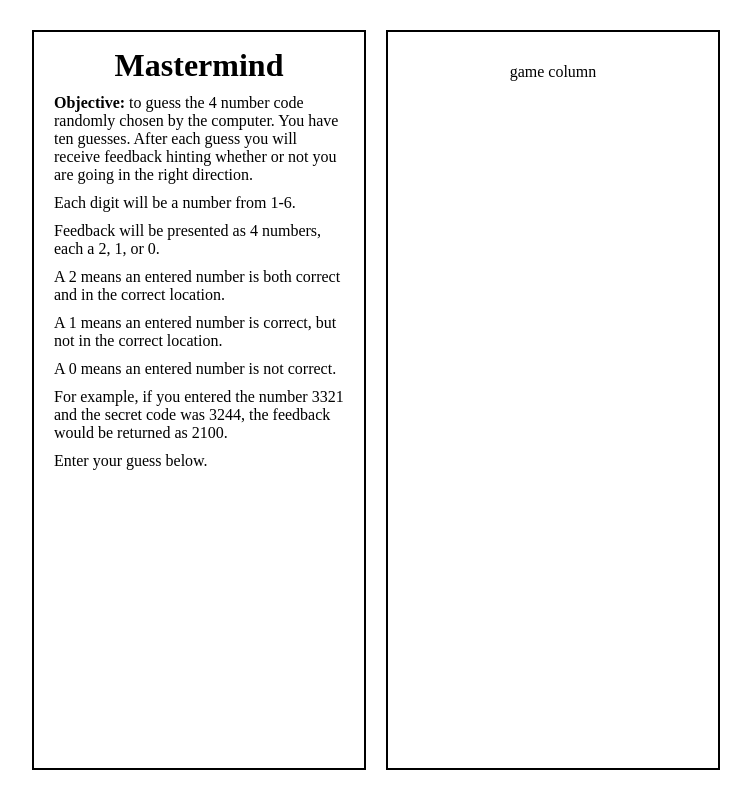
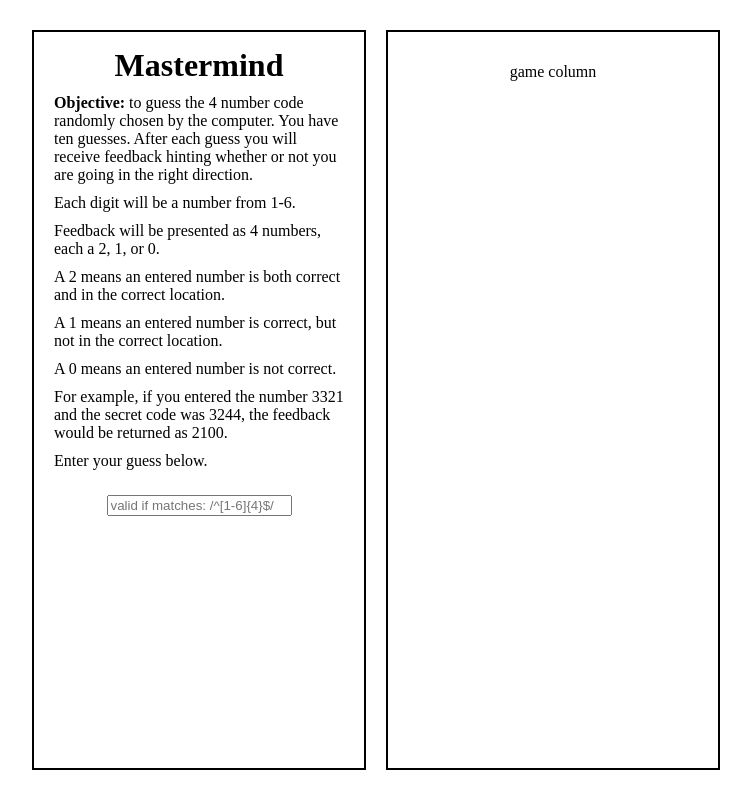
Before and after one commit to Axolotl/mastermind-app, a React app: page / in a window 1280 px wide. Shown: the whole page, without its empty margins (264-1015 px from the left). Built offline with nearby package versions, Linux system fonts and the light colour scheme.

Commit message:
added form validation

```diff
--- a/package.json
+++ b/package.json
@@ -14,11 +14,13 @@
     "presets": [
       "env",
       "react"
-    ]
+    ],
+    "plugins": ["transform-class-properties"]
   },
   "devDependencies": {
     "babel-core": "^6.26.0",
     "babel-loader": "^7.1.2",
+    "babel-plugin-transform-class-properties": "^6.24.1",
     "babel-preset-env": "^1.6.1",
     "babel-preset-react": "^6.24.1",
     "css-loader": "^0.28.7",
--- a/src/components/Control.js
+++ b/src/components/Control.js
@@ -1,11 +1,13 @@
 import React from 'react';
 import ControlText from './ControlText';
+import Input from './Input';
 
 class Control extends React.Component {
   render() {
     return (
       <div id='control-column' className='column'>
         <ControlText />
+        <Input />
       </div>
     )
   }
--- /dev/null
+++ b/src/components/Input.js
@@ -0,0 +1,50 @@
+import React from 'react';
+
+class Input extends React.Component {
+  constructor() {
+    super();
+    this.state = {
+      value: '',
+      valid: false,
+      firstAttempt: true,
+    };
+  }
+  handleChange = (event) => {
+    this.setState({value: event.target.value});
+  }
+  handleSubmit = (event) => {
+    console.log(`YOU ENTERED: ${this.state.value}`);
+    if (this.state.value.match(/^[1-6]{4}$/)) {
+      console.log('Valid entry');
+      this.setState({valid: true});
+    }
+    else {
+      console.log('Invalid entry');
+      this.setState({
+        valid: false,
+        firstAttempt: false,
+      });
+    }
+    event.preventDefault();
+  }
+  render() {
+    return (
+      <div id='input-validation'>
+        <form onSubmit={this.handleSubmit}>
+          <input
+            className='input'
+            type='text'
+            placeholder='valid if matches: /^[1-6]{4}$/'
+            autoComplete='off'
+            onChange={this.handleChange}
+            required/>
+        </form>
+        {!this.state.valid && !this.state.firstAttempt ? (
+          <p id='error-text'>Invalid entry. Please try again.</p>
+        ) : ('')}
+      </div>
+    )
+  }
+}
+
+export default Input;
--- a/src/index.css
+++ b/src/index.css
@@ -34,3 +34,12 @@
   margin: 10px 5px;
   text-align: left;
 }
+
+.input {
+  margin: 15px 0px;
+}
+
+#error-text {
+  margin: 0px;
+  color: #cc0000;
+}
```
Also changed, not shown: 1 other file (tests, documents, lock files or other folders).
